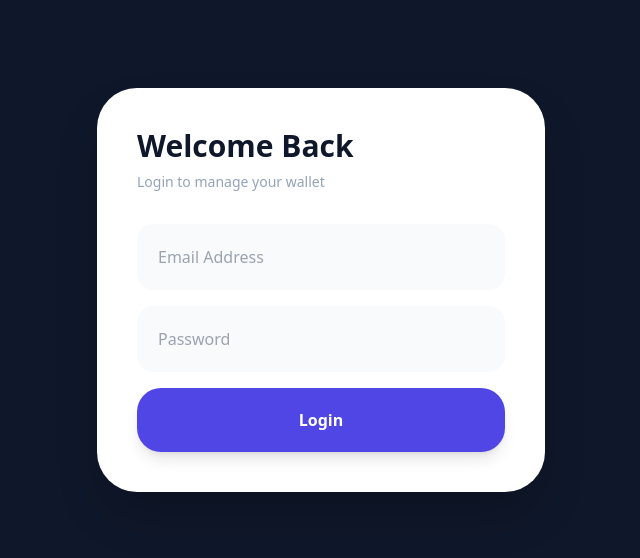
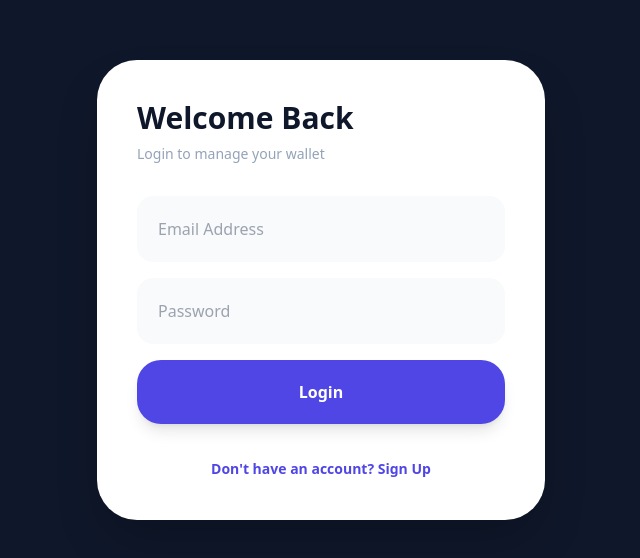
Before and after one commit to madhanraj-manickam/money-manager-frontend, a React (Create React App) app: page / in a window 1280 px wide. Shown: the part 110-668 px from the top of the page, without its empty margins (319-959 px from the left). Built offline with nearby package versions, Linux system fonts and the light colour scheme.

Commit message:
Added Sign Up toggle and Income/Expense selector

```diff
--- a/src/App.js
+++ b/src/App.js
@@ -80,19 +80,43 @@ export default function App() {
     exp: data.filter(t => t.type === 'EXPENSE').reduce((a, b) => a + b.amount, 0),
   };
 
+
+const [isSignUp, setIsSignUp] = useState(false);
+
+
 if (!user) {
   return (
     <div className="min-h-screen bg-slate-900 flex items-center justify-center p-6">
       <div className="bg-white p-10 rounded-[2.5rem] w-full max-w-md shadow-2xl">
-          <h2 className="text-3xl font-black mb-2 text-slate-900">Welcome Back</h2>
-          <p className="text-slate-400 mb-8 font-medium text-sm">Login to manage your wallet</p>
+        <h2 className="text-3xl font-black mb-2 text-slate-900">
+          {isSignUp ? "Create Account" : "Welcome Back"}
+        </h2>
+        <p className="text-slate-400 mb-8 font-medium text-sm">
+          {isSignUp ? "Sign up to start managing your wallet" : "Login to manage your wallet"}
+        </p>
+
         <form onSubmit={handleLogin} className="space-y-4">
-            <input required type="email" placeholder="Email Address" className="w-full p-5 bg-slate-50 rounded-2xl outline-none border border-transparent focus:border-indigo-500"
+          <input required type="email" placeholder="Email Address"
+            className="w-full p-5 bg-slate-50 rounded-2xl outline-none border border-transparent focus:border-indigo-500"
             onChange={e => setLoginData({...loginData, email: e.target.value})} />
-            <input required type="password" placeholder="Password" className="w-full p-5 bg-slate-50 rounded-2xl outline-none border border-transparent focus:border-indigo-500"
+
+          <input required type="password" placeholder="Password"
+            className="w-full p-5 bg-slate-50 rounded-2xl outline-none border border-transparent focus:border-indigo-500"
             onChange={e => setLoginData({...loginData, password: e.target.value})} />
-            <button type="submit" className="w-full bg-indigo-600 text-white py-5 rounded-3xl font-black shadow-lg hover:bg-indigo-700 transition-all">Login</button>
+
+          <button type="submit" className="w-full bg-indigo-600 text-white py-5 rounded-3xl font-black shadow-lg hover:bg-indigo-700 transition-all">
+            {isSignUp ? "Sign Up" : "Login"}
+          </button>
         </form>
+
+        <div className="mt-8 text-center">
+          <button
+            onClick={() => setIsSignUp(!isSignUp)}
+            className="text-indigo-600 font-bold text-sm hover:underline"
+          >
+            {isSignUp ? "Already have an account? Login" : "Don't have an account? Sign Up"}
+          </button>
+        </div>
       </div>
     </div>
   );
```
Lines whose indentation alone changed are shown as unchanged.
